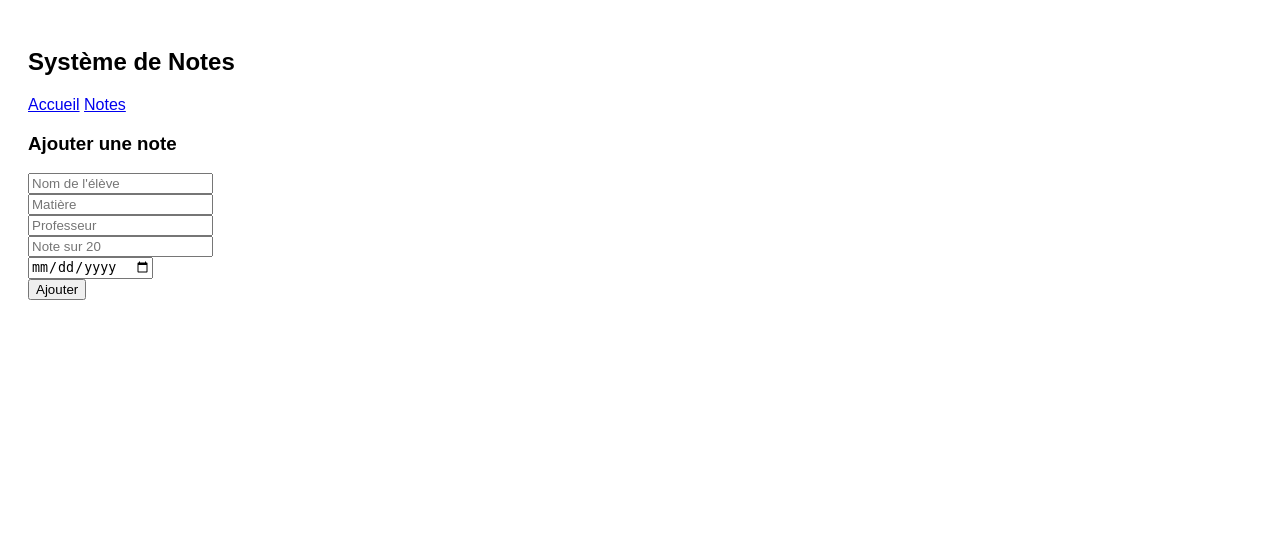
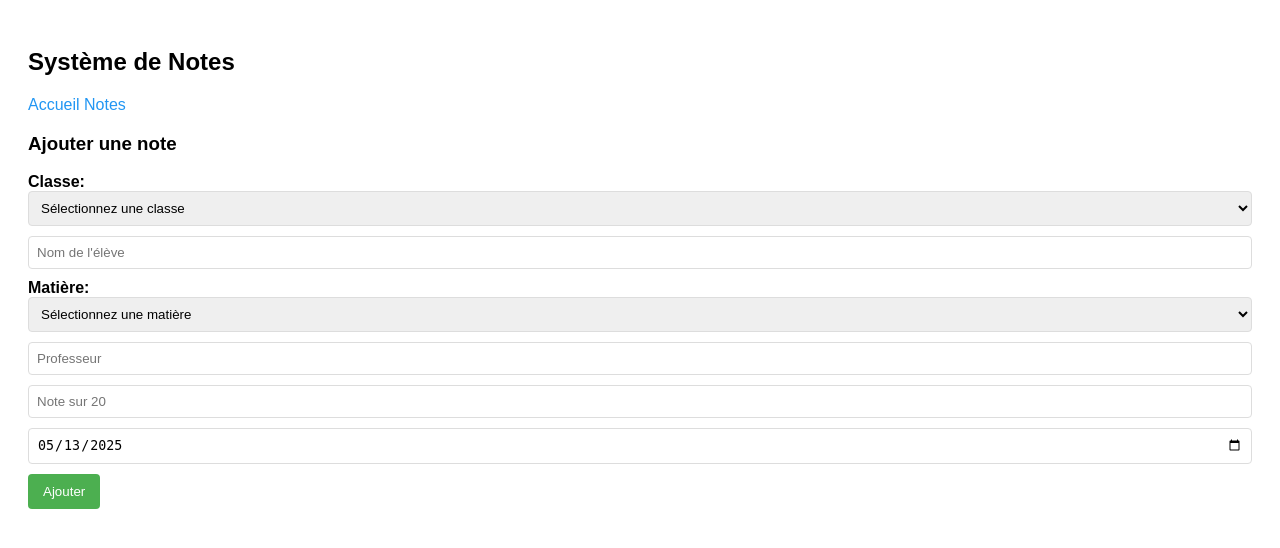
Before and after one commit to telio-letalle/Pronote, a PHP site: page /ajouter_note.php in a window 1280 px wide. Shown: the top 548 px of the page. Run offline with PHP 8.4, Linux system fonts and the light colour scheme.

Commit message:
feat: Add class selection to note management forms and update database schema

```diff
--- a/notes/ajouter_note.php
+++ b/notes/ajouter_note.php
@@ -1,22 +1,64 @@
 <?php include 'includes/header.php'; include 'includes/db.php'; ?>
+
+<?php
+// Charger les données depuis le fichier JSON
+$json_file = '../login/data/etablissement.json';
+$etablissement_data = [];
+
+if (file_exists($json_file)) {
+  $etablissement_data = json_decode(file_get_contents($json_file), true);
+}
+?>
+
 <h3>Ajouter une note</h3>
 <form method="post">
+  <!-- Champ pour la classe -->
+  <label for="classe">Classe:</label>
+  <select name="classe" id="classe" required>
+    <option value="">Sélectionnez une classe</option>
+    <?php if (!empty($etablissement_data['classes'])): ?>
+      <?php foreach ($etablissement_data['classes'] as $niveau => $niveaux): ?>
+        <optgroup label="<?= ucfirst($niveau) ?>">
+          <?php foreach ($niveaux as $sousniveau => $classes): ?>
+            <?php foreach ($classes as $classe): ?>
+              <option value="<?= $classe ?>"><?= $classe ?></option>
+            <?php endforeach; ?>
+          <?php endforeach; ?>
+        </optgroup>
+      <?php endforeach; ?>
+    <?php endif; ?>
+  </select><br>
+
+  <!-- Champ pour l'élève (toujours en texte libre pour l'instant) -->
   <input type="text" name="nom_eleve" placeholder="Nom de l'élève" required><br>
-  <input type="text" name="nom_matiere" placeholder="Matière" required><br>
+
+  <!-- Champ pour la matière -->
+  <label for="nom_matiere">Matière:</label>
+  <select name="nom_matiere" id="nom_matiere" required>
+    <option value="">Sélectionnez une matière</option>
+    <?php if (!empty($etablissement_data['matieres'])): ?>
+      <?php foreach ($etablissement_data['matieres'] as $matiere): ?>
+        <option value="<?= $matiere['nom'] ?>"><?= $matiere['nom'] ?> (<?= $matiere['code'] ?>)</option>
+      <?php endforeach; ?>
+    <?php endif; ?>
+  </select><br>
+
   <input type="text" name="nom_professeur" placeholder="Professeur" required><br>
   <input type="number" name="note" max="20" step="0.1" placeholder="Note sur 20" required><br>
-  <input type="date" name="date_ajout" required><br>
+  <input type="date" name="date_ajout" value="<?= date('Y-m-d') ?>" required><br>
   <button type="submit">Ajouter</button>
 </form>
+
 <?php
 if ($_SERVER['REQUEST_METHOD'] === 'POST') {
-  $stmt = $pdo->prepare('INSERT INTO notes (nom_eleve, nom_matiere, nom_professeur, note, date_ajout) VALUES (?, ?, ?, ?, ?)');
+  $stmt = $pdo->prepare('INSERT INTO notes (nom_eleve, nom_matiere, nom_professeur, note, date_ajout, classe) VALUES (?, ?, ?, ?, ?, ?)');
   $stmt->execute([
     $_POST['nom_eleve'],
     $_POST['nom_matiere'],
     $_POST['nom_professeur'],
     $_POST['note'],
-    $_POST['date_ajout']
+    $_POST['date_ajout'],
+    $_POST['classe']
   ]);
   header('Location: notes.php');
 }
--- a/notes/assets/css/style.css
+++ b/notes/assets/css/style.css
@@ -1,2 +1,47 @@
-body { font-family: Arial; padding: 20px; }
-.note { border: 1px solid #ccc; padding: 10px; margin: 10px 0; }
+body {
+    font-family: Arial;
+    padding: 20px;
+  }
+
+  .note {
+    border: 1px solid #ccc;
+    padding: 10px;
+    margin: 10px 0;
+    border-radius: 5px;
+    background-color: #f9f9f9;
+  }
+
+  select, input {
+    width: 100%;
+    padding: 8px;
+    margin-bottom: 10px;
+    border: 1px solid #ddd;
+    border-radius: 4px;
+    box-sizing: border-box;
+  }
+
+  button {
+    background-color: #4CAF50;
+    color: white;
+    padding: 10px 15px;
+    border: none;
+    border-radius: 4px;
+    cursor: pointer;
+  }
+
+  button:hover {
+    background-color: #45a049;
+  }
+
+  label {
+    font-weight: bold;
+  }
+
+  a {
+    text-decoration: none;
+    color: #2196F3;
+  }
+
+  a:hover {
+    text-decoration: underline;
+  }
--- a/notes/notes.php
+++ b/notes/notes.php
@@ -6,8 +6,9 @@
 $stmt = $pdo->query('SELECT * FROM notes ORDER BY date_ajout DESC');
 while ($note = $stmt->fetch()) {
   echo "<div class='note'>
+    <strong>Classe :</strong> {$note['classe']}<br>
+    <strong>Élève :</strong> {$note['nom_eleve']}<br>
     <strong>Matière :</strong> {$note['nom_matiere']}<br>
-    <strong>Élève :</strong> {$note['nom_eleve']}<br>
     <strong>Professeur :</strong> {$note['nom_professeur']}<br>
     <strong>Date :</strong> {$note['date_ajout']}<br>
     <strong>Note :</strong> {$note['note']}/20<br>
```
Also changed, not shown: notes/modifier_note.php (+42 -2 lines).
